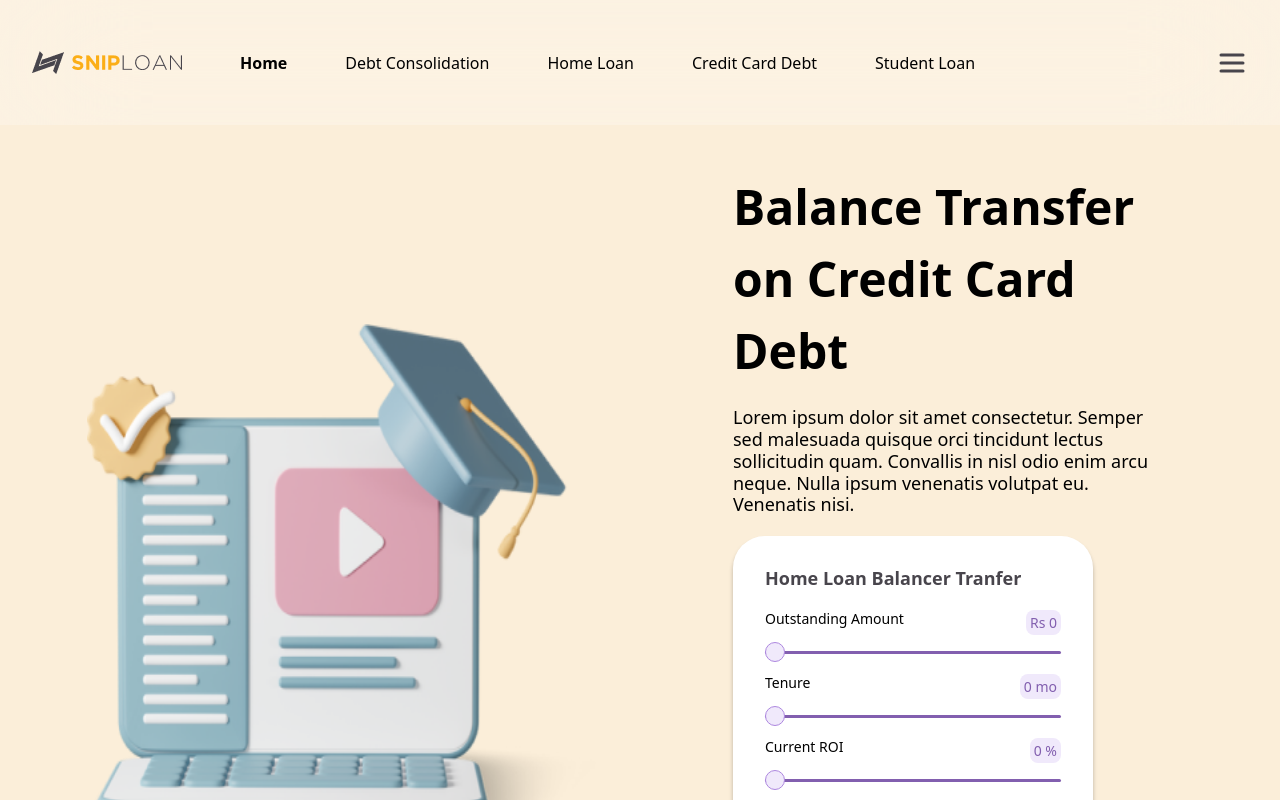
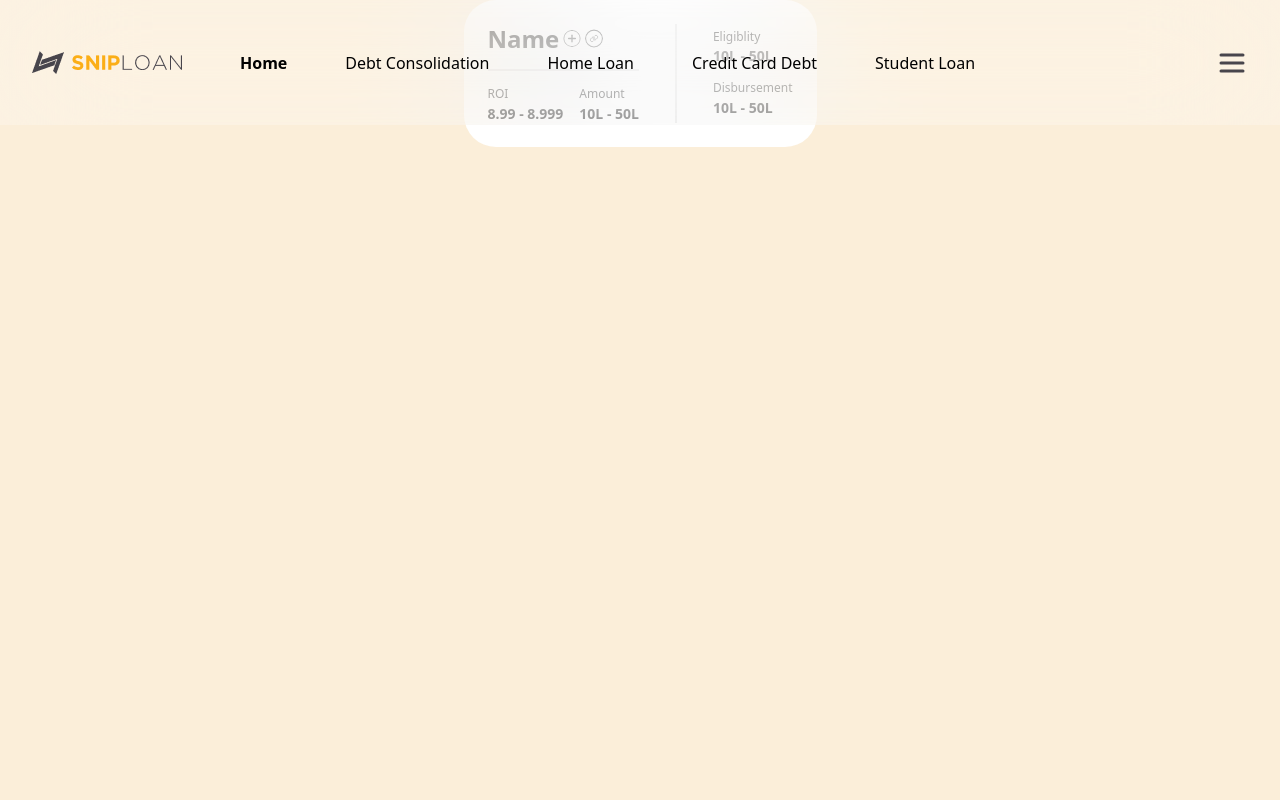
Before and after one commit to mahi25soni/temp-shiploan-frontend, a Next.js app: page /student-loan in a window 1280 px wide. Shown: the top 800 px of the page. Built offline with nearby package versions, Linux system fonts and the light colour scheme.

Commit message:
Core : Suggested Lenders

```diff
--- a/src/app/(loan)/student-loan/page.tsx
+++ b/src/app/(loan)/student-loan/page.tsx
@@ -1,6 +1,7 @@
 "use client";
 import LoanCalculator from '@/components/CalculaterComponent/LoanCalculator'
 import SuggestedLoan from '@/components/SuggestedLoan/SuggestedLoan';
+import SuggestedLenders from '@/components/SuggestesLenders/SuggestedLenders';
 import PageWrapper from '@/components/wrappers/PageWrapper'
 import SuggestedLoanWrapper from '@/components/wrappers/SuggestedLoanWrapper';
 import { useFormik } from 'formik'
@@ -74,14 +75,16 @@ const StudentLoan = () => {
     },
   })
   return (
-    suggestLoan ? (<SuggestedLoanWrapper altText='Background Image' bgColor='#FBEED9' mainImage='/laptop composition video.png'>
-      <SuggestedLoan {...suggestedLoanData}></SuggestedLoan>
+    // suggestLoan ? (<SuggestedLoanWrapper altText='Background Image' bgColor='#FBEED9' mainImage='/laptop composition video.png'>
+    //   <SuggestedLoan {...suggestedLoanData}></SuggestedLoan>
 
-    </SuggestedLoanWrapper>) : (<PageWrapper heading='Balance Transfer on Credit Card Debt' altText='Background Image' bgColor='#FBEED9' mainImage='/laptop composition video.png' description='Lorem ipsum dolor sit amet consectetur. Semper sed malesuada quisque orci tincidunt lectus sollicitudin quam. Convallis in nisl odio enim arcu neque. Nulla ipsum venenatis volutpat eu. Venenatis nisi.'>
+    // </SuggestedLoanWrapper>) : (<PageWrapper heading='Balance Transfer on Credit Card Debt' altText='Background Image' bgColor='#FBEED9' mainImage='/laptop composition video.png' description='Lorem ipsum dolor sit amet consectetur. Semper sed malesuada quisque orci tincidunt lectus sollicitudin quam. Convallis in nisl odio enim arcu neque. Nulla ipsum venenatis volutpat eu. Venenatis nisi.'>
 
-      <LoanCalculator InputDataList={InputRangeData} formik={formik}></LoanCalculator>
+    //   <LoanCalculator InputDataList={InputRangeData} formik={formik}></LoanCalculator>
 
-    </PageWrapper>)
+    // </PageWrapper>)
+
+    <SuggestedLenders bgColor='#FBEED9'/>
 
   );
 };
--- /dev/null
+++ b/src/components/SuggestesLenders/SuggestedLenders.tsx
@@ -0,0 +1,72 @@
+import Image from 'next/image';
+import React from 'react'
+import BrownLine from '../atoms/BrownLine';
+
+interface Props {
+    bgColor: string;
+}
+
+const SuggestedLenders = (data: Props) => {
+    return (
+        <div
+            className="m-auto flex  lg:h-[1192px] h-full w-full flex-col  items-center justify-start gap-6"
+            style={{
+                background: `${data?.bgColor}`,
+            }}
+        >
+
+            <div className='p-6 bg-white rounded-32 flex justify-between items-center gap-4 w-[353px]'>
+                <div className='flex flex-col gap-4'>
+                    <div className='flex items-center gap-1'>
+                        <div className='font-bold text-2xl leading-[29.05px] '>
+                            Name
+                        </div>
+                        <Image src='/PlusCircle.svg' width={18} height={18} alt="Add Button" className='rounded-full' />
+                        <Image src='/connect.svg' width={18} height={18} alt="Connect Button" className='rounded-full' />
+                    </div>
+                    <BrownLine />
+                    <div className='flex gap-4 items-center justify-start'>
+                        <div className='flex flex-col gap-1 '>
+                            <div className='text-xs leading-[14.52px] text-[#000000]'>
+                                ROI
+                            </div>
+                            <div className='text-sm font-bold leading-[16.94px]'>
+                                8.99 {" - "} 8.999
+                            </div>
+                        </div>
+                        <div className='flex flex-col gap-1 '>
+                            <div className='text-xs leading-[14.52px] text-[#000000]'>
+                                Amount
+                            </div>
+                            <div className='text-sm font-bold leading-[16.94px]'>
+                                10L {" - "} 50L
+                            </div>
+                        </div>
+
+                    </div>
+                </div>
+                <BrownLine height={true}/>
+                <div className='flex flex-col gap-4 '>
+                    <div className='flex flex-col gap-1 '>
+                        <div className='text-xs leading-[14.52px] text-[#000000]'>
+                            Eligiblity
+                        </div>
+                        <div className='text-sm font-bold leading-[16.94px]'>
+                        10L {" - "} 50L
+                        </div>
+                    </div>
+                    <div className='flex flex-col gap-1 '>
+                        <div className='text-xs leading-[14.52px] text-[#000000]'>
+                            Disbursement
+                        </div>
+                        <div className='text-sm font-bold leading-[16.94px]'>
+                            10L {" - "} 50L
+                        </div>
+                    </div>
+                </div>
+            </div>
+        </div>
+    )
+}
+
+export default SuggestedLenders
```
Also changed, not shown: public/PlusCircle.svg (added), public/connect.svg (added).
